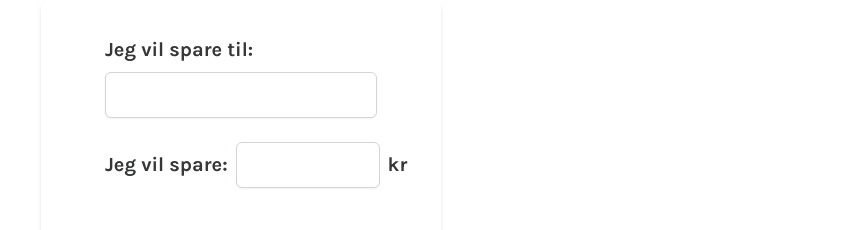
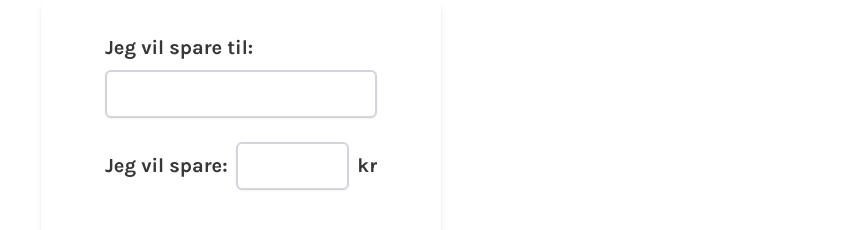
Before and after one commit to haruixu/SpareStiFrontend, a Vue app: page /forsteSparemaal in a window 1280 px wide. Shown: the part 221-451 px from the top of the page, without its empty margins (399-1263 px from the left). Built offline with nearby package versions, Linux system fonts and the light colour scheme.

Commit message:
fix: used composition api

```diff
--- a/src/views/FirstSavingGoalView.vue
+++ b/src/views/FirstSavingGoalView.vue
@@ -1,16 +1,34 @@
 <script setup lang="ts">
-import { ref } from 'vue';
+import { ref, watch } from 'vue';
 import ContinueButtonComponent from '@/components/ContinueButtonComponent.vue';
 import router from '@/router';
 
 const savingsGoal = ref('');
-const amount = ref('');
+const rawAmount = ref('');
+
+const validateAmount = () => {
+    const validPattern = /^(\d+)?(,\d*)?$/;
+    if (!validPattern.test(rawAmount.value)) {
+        rawAmount.value = rawAmount.value.slice(0, -1);
+    } else if (rawAmount.value.includes(',')) {
+        rawAmount.value = rawAmount.value.replace(/,+/g, ',');
+    }
+};
+
+const checkNegative = () => {
+    const numericValue = parseFloat(rawAmount.value.replace(',', '.'));
+    if (numericValue < 0) {
+        rawAmount.value = '';
+    }
+};
+
+watch(rawAmount, validateAmount);
+watch(() => parseFloat(rawAmount.value.replace(',', '.')), checkNegative);
 
 const onButtonClick = () => {
     router.push('/home');
-}
+};
 </script>
-
 
 <template>
     <div class="flex flex-col items-center justify-center min-h-screen px-4 text-center">
@@ -22,20 +40,20 @@ const onButtonClick = () => {
                         type="text"
                         id="savings-goal"
                         v-model="savingsGoal"
-                        :class="{'border-green-500': savingsGoal.value, 'border-gray-300': !savingsGoal.value}"
-                        class="block w-full rounded-md shadow-sm focus:border-indigo-300 focus:ring focus:ring-indigo-200 focus:ring-opacity-50 text-xl"
+                        :class="{'border-[var(--green)]': savingsGoal.valueOf(), 'border-gray-300': !savingsGoal.valueOf()}"
+                        class="border-2 block w-full rounded-md shadow-sm focus:border-indigo-300 focus:ring focus:ring-indigo-200 focus:ring-opacity-50 text-xl"
                         placeholder="">
                 </div>
                 <div class="mb-8 w-full flex items-center">
                     <label for="amount" class="shrink-0 text-xl font-bold mr-2">Jeg vil spare:</label>
                     <input
-                        type="number"
-                        id="amount"
-                        v-model="amount"
-                        :class="{'border-green-500': amount.value, 'border-gray-300': !amount.value}"
-                        class="flex-grow rounded-md shadow-sm focus:border-indigo-300 focus:ring focus:ring-indigo-200 focus:ring-opacity-50 text-xl mr-2"
-                        style="flex-basis: 0; max-width: calc(100% - 8rem);"
-                        placeholder="">
+                        type="text"
+                    id="amount"
+                    v-model="rawAmount"
+                        :class="{'border-[var(--green)]': rawAmount.valueOf(), 'border-gray-300': !rawAmount.valueOf()}"
+                    class="border-2 rounded-md shadow-sm focus:border-indigo-300 focus:ring focus:ring-indigo-200 focus:ring-opacity-50 text-xl mr-2 block w-full"
+                    placeholder=""
+                    min="0">
                     <span class="shrink-0 text-xl font-bold">kr</span>
                 </div>
                 <div class="w-full px-4 py-2">
```
